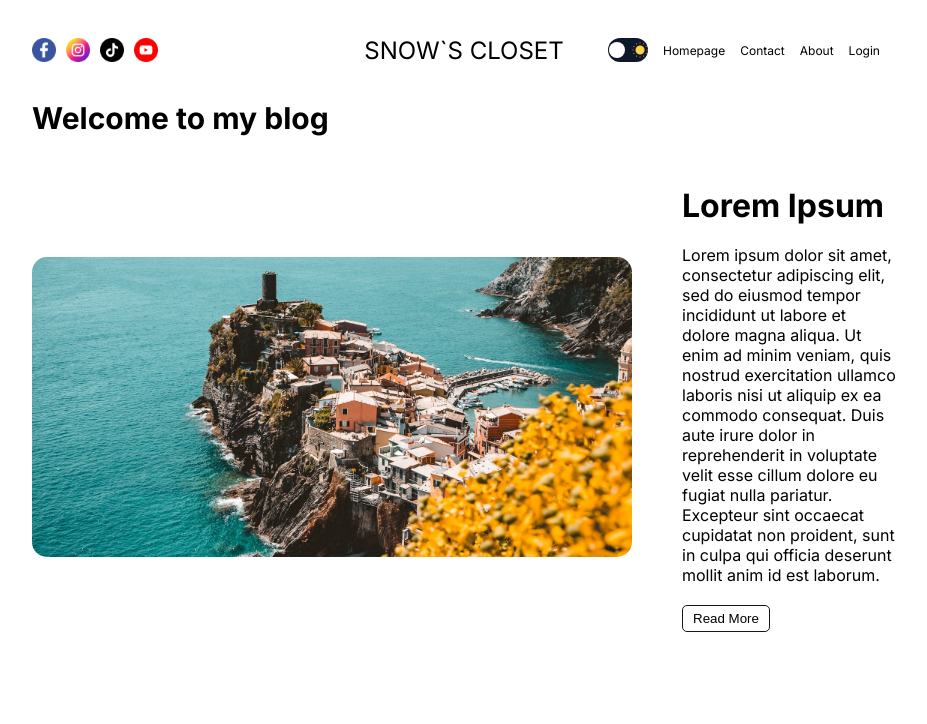
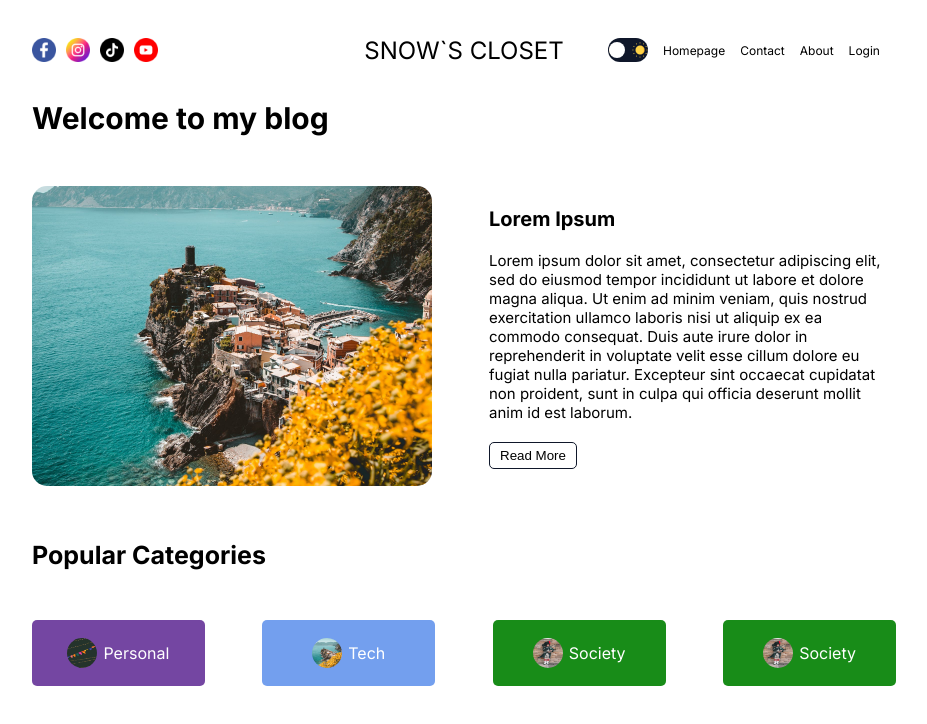
Before and after one commit to Edojonsnow/Next-Blog, a Next.js app: page / in a window 1280 px wide. Shown: the top 724 px of the page, without its empty margins (176-1103 px from the left). Built offline with nearby package versions, Linux system fonts and the light colour scheme.

Commit message:
Added categories bar

```diff
--- a/src/components/categoryList/CategoryList.jsx
+++ b/src/components/categoryList/CategoryList.jsx
@@ -1,8 +1,64 @@
 import React from "react";
 import styles from "./categoryList.module.css";
+import Link from "next/link";
+import Image from "next/image";
 
 const CategoryList = () => {
-  return <div></div>;
+  return (
+    <div className={styles.container}>
+      <h1 className={styles.title}> Popular Categories</h1>
+      <div className={styles.categories}>
+        <Link
+          href="/blog?cat=personal"
+          className={`${styles.category} ${styles.personal}`}
+        >
+          <Image
+            src="/style.png"
+            width={30}
+            height={30}
+            className={styles.image}
+          />
+          Personal
+        </Link>
+        <Link
+          href="/blog?cat=tech"
+          className={`${styles.category} ${styles.tech}`}
+        >
+          <Image
+            src="/culture.png"
+            width={30}
+            height={30}
+            className={styles.image}
+          />
+          Tech
+        </Link>
+        <Link
+          href="/blog?cat=society"
+          className={`${styles.category} ${styles.society}`}
+        >
+          <Image
+            src="/travel.png"
+            width={30}
+            height={30}
+            className={styles.image}
+          />
+          Society
+        </Link>
+        <Link
+          href="/blog?cat=society"
+          className={`${styles.category} ${styles.society}`}
+        >
+          <Image
+            src="/travel.png"
+            width={30}
+            height={30}
+            className={styles.image}
+          />
+          <span className={styles.text}>Society</span>
+        </Link>
+      </div>
+    </div>
+  );
 };
 
 export default CategoryList;
--- a/src/components/categoryList/categoryList.module.css
+++ b/src/components/categoryList/categoryList.module.css
@@ -0,0 +1,58 @@
+.title {
+  margin: 50px 0;
+  font-size: 25px;
+}
+
+.categories {
+  display: flex;
+  gap: 50px;
+  flex-wrap: wrap;
+  justify-content: space-between;
+}
+
+.category {
+  display: flex;
+  align-items: center;
+  justify-content: center;
+  gap: 6px;
+
+  width: 15%;
+  padding: 18px;
+  border-radius: 5px;
+  opacity: 0.9;
+  color: white;
+}
+
+.category.personal {
+  background-color: rebeccapurple;
+}
+.category:hover.personal {
+  background-color: aqua;
+}
+
+.category.tech {
+  background-color: cornflowerblue;
+}
+.category.society {
+  background-color: green;
+}
+.image {
+  border-radius: 50%;
+}
+
+@media screen and (max-width: 1280px) {
+  .category {
+    width: 20%;
+  }
+}
+@media screen and (max-width: 1024px) {
+  .category {
+    width: 25%;
+  }
+}
+
+@media screen and (max-width: 768px) {
+  .category {
+    width: 100%;
+  }
+}
--- a/src/components/featured/Featured.jsx
+++ b/src/components/featured/Featured.jsx
@@ -1,3 +1,5 @@
+"use client";
+
 import React from "react";
 import styles from "./featured.module.css";
 import Image from "next/image";
--- a/src/components/featured/featured.module.css
+++ b/src/components/featured/featured.module.css
@@ -42,3 +42,38 @@
   color: white;
   border: 1px solid white;
 }
+@media screen and (max-width: 1280px) {
+  .image {
+    width: 400px;
+  }
+  .postTitle {
+    font-size: 20px;
+  }
+  .postInfo {
+    font-size: 15px;
+  }
+}
+@media screen and (max-width: 1024px) {
+  .imageContainer {
+    display: none;
+  }
+  .postTitle {
+    font-size: 24px;
+  }
+  .postInfo {
+    font-size: 18px;
+  }
+}
+
+@media screen and (max-width: 768px) {
+  .imageContainer {
+    display: none;
+  }
+
+  .postTitle {
+    font-size: 24px;
+  }
+  .postInfo {
+    font-size: 18px;
+  }
+}
--- a/src/components/navbar/navbar.module.css
+++ b/src/components/navbar/navbar.module.css
@@ -54,7 +54,7 @@
   }
 }
 
-@media screen and (max-width: 768px) {
+@media screen and (max-width: 430px) {
   .links {
     justify-content: flex-end;
   }
```
